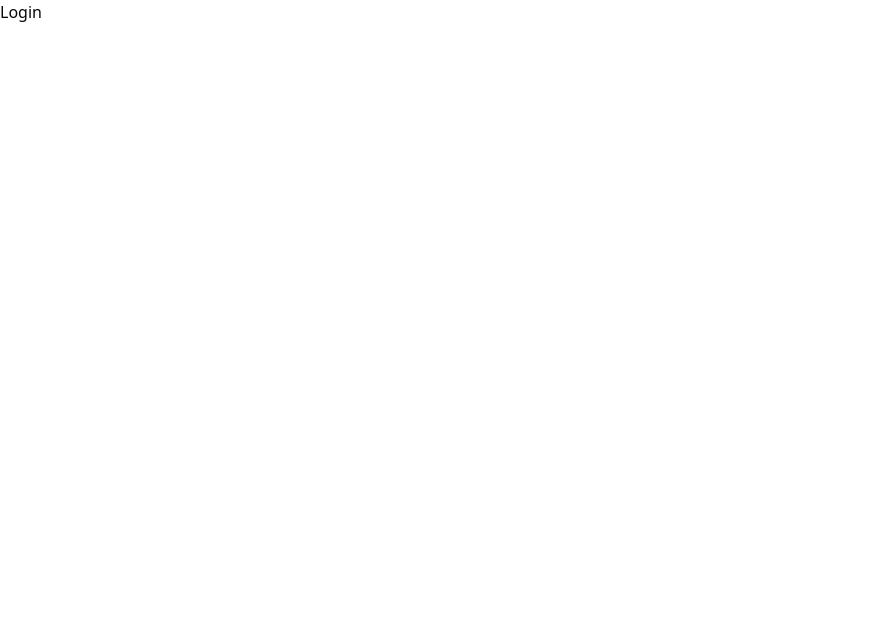
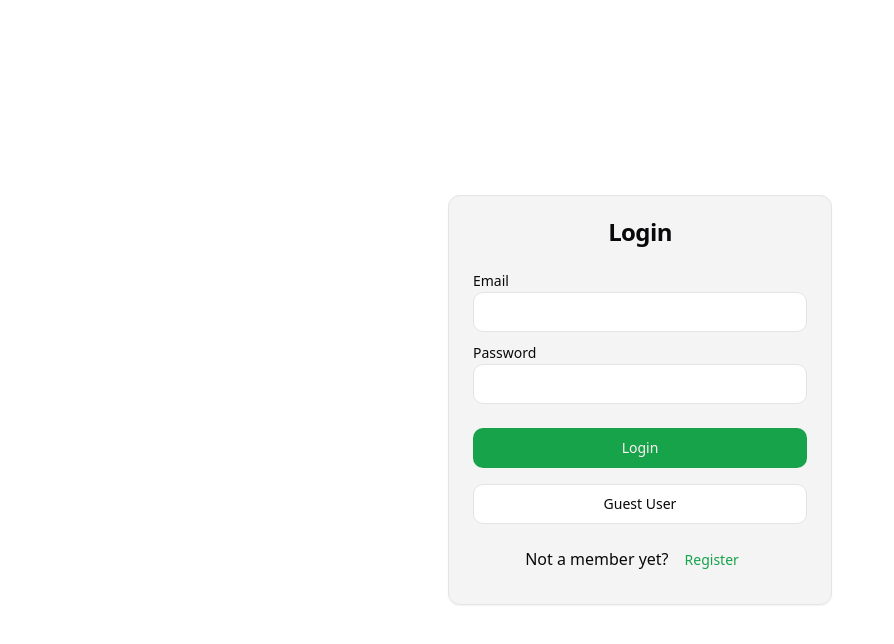
Before and after one commit to Siwi0w0/TypeScript-E-commerce-web, a React (Vite) app: page /login in a window 1280 px wide. Shown: the top 644 px of the page, without its empty margins (0-894 px from the left). Built offline with nearby package versions, Linux system fonts and the light colour scheme.

Commit message:
update Login page

```diff
--- a/package.json
+++ b/package.json
@@ -12,6 +12,7 @@
   "dependencies": {
     "@radix-ui/react-checkbox": "^1.0.4",
     "@radix-ui/react-dropdown-menu": "^2.0.6",
+    "@radix-ui/react-icons": "^1.3.0",
     "@radix-ui/react-label": "^2.0.2",
     "@radix-ui/react-select": "^2.0.0",
     "@radix-ui/react-separator": "^1.0.3",
--- a/src/App.tsx
+++ b/src/App.tsx
@@ -18,7 +18,8 @@ import { loader as singleProductLoader } from './pages/SingleProduct';
 
 //actions
 import {action as registerUser} from './pages/Register';
-
+import {action as loginUser} from './pages/Login';
+import {store} from './store'
 
 const router = createBrowserRouter([
   {
@@ -72,7 +73,8 @@ const router = createBrowserRouter([
   {
     path:'/login',
     element: <Login />,
-    errorElement: <Error />
+    errorElement: <Error />,
+    action: loginUser(store)
   },
   {
     path:'/register',
--- a/src/components/SubmitBtn.tsx
+++ b/src/components/SubmitBtn.tsx
@@ -1,7 +1,17 @@
+import { useNavigation } from 'react-router-dom';
+import { Button } from '@/components/ui/button';
+import { ReloadIcon } from '@radix-ui/react-icons';
 
-function SubmitBtn() {
+// just in case to change the style of the button
+function SubmitBtn({text, className}:{text:string;className?:string}) {
+  const navigation = useNavigation();
+  const isSubmitting = navigation.state === 'submitting';
   return (
-    <div>Butotn</div>
+    <Button type='submit' className={className} disabled={isSubmitting}>{isSubmitting?
+      (<span className='flex'>
+        <ReloadIcon className='mr-2 h-4 w-4 animate-spin'/>Submitting...
+      </span>):(text)
+    }</Button>
   )
 }
 
--- a/src/features/user/userSlice.ts
+++ b/src/features/user/userSlice.ts
@@ -29,7 +29,7 @@ const userSlice = createSlice({
     loginUser:(state, action:PayloadAction<User>)=>{
       const user = action.payload;
       state.user = user;
-      localStorage.setItem('user', JSON.stringify('user'))
+      localStorage.setItem('user', JSON.stringify(user))
 
       if(user.username === 'demo user'){
         toast({description: 'Welcome Guest User!'});
@@ -46,3 +46,6 @@ const userSlice = createSlice({
 });
 
 export default userSlice.reducer;
+
+// Export the actions
+export const { loginUser, logoutUser } = userSlice.actions;
--- a/src/pages/Login.tsx
+++ b/src/pages/Login.tsx
@@ -1,8 +1,80 @@
-import React from 'react'
+import {
+  Form,
+  Link,
+  redirect,
+  type ActionFunction,
+  useNavigate,
+} from 'react-router-dom';
+import { Card, CardHeader, CardContent, CardTitle } from '@/components/ui/card';
+import { Button } from '@/components/ui/button';
+import { SubmitBtn, FormInput } from '@/components';
+import { customFetch } from '@/utils';
+import { toast } from '@/components/ui/use-toast';
+import { type ReduxStore } from '@/store';
+import  {loginUser}  from '@/features/user/userSlice';
+import { useAppDispatch } from '@/hooks';
+import { AxiosResponse } from 'axios';
+
+
+export const action = (store:ReduxStore):ActionFunction => async({request}):Promise<Response | null>=>{
+  const formData = await request.formData();
+  const data = Object.fromEntries(formData);
+  try{
+
+    const response:AxiosResponse = await customFetch.post('/auth/local', data);
+    const username = response.data.user.username;
+    const jwt = response.data.jwt;
+    store.dispatch(loginUser({username,jwt}));
+
+    return redirect('/');
+  }catch(error){
+    console.log(error);
+    toast({description: 'Login failed.'})
+    return null
+  }
+}
 
 function Login() {
+  const dispatch = useAppDispatch();
+  const navigate = useNavigate();
+
+  const loginAsGuestUser = async():Promise<void> =>{
+    try{
+      const response:AxiosResponse = await customFetch.post('/auth/local', {
+        identifier: 'test@test.com',
+        password: 'secret',
+      });
+      const username = response.data.user.username;
+      const jwt = response.data.jwt;
+      dispatch(loginUser({ username, jwt }));
+      navigate('/');
+    } catch(error) {
+      console.log(error);
+      toast({description:'Login failed.'});
+    }
+}
   return (
-    <div>Login</div>
+       <section className='h-screen grid place-items-center'>
+      <Card className='w-96 bg-muted'>
+        <CardHeader>
+          <CardTitle className='text-center'>Login</CardTitle>
+        </CardHeader>
+        <CardContent>
+          <Form method='post'>
+            <FormInput type='email' name='email' />
+            <FormInput type='password' name='password' />
+            <SubmitBtn text='Login' className='w-full mt-4' />
+            <Button type='button' variant='outline' onClick={loginAsGuestUser} className='w-full mt-4'>Guest User</Button>
+            <p className='text-center mt-4'>
+              Not a member yet?
+              <Button type='submit' asChild variant='link'>
+                <Link to='/login'>Register</Link>
+              </Button>
+            </p>
+          </Form>
+        </CardContent>
+      </Card>
+    </section>
   )
 }
 
--- a/src/pages/Register.tsx
+++ b/src/pages/Register.tsx
@@ -14,6 +14,7 @@ export const action:ActionFunction = async ({request}):Promise< Response | null>
   console.log(data);
 
   try {
+    await new Promise((resolve)=>setTimeout(resolve, 2000));
     const result = await customFetch.post('./auth/local/register', data);
     console.log(result);
     toast({description:'Registered'});
@@ -42,7 +43,7 @@ function Register() {
             <FormInput type='text' name='username' />
             <FormInput type='email' name='email' />
             <FormInput type='password' name='password' />
-            <Button type='submit' variant='default' className='w-full mt-4'>Submit</Button>
+            <SubmitBtn text='Register' className='w-full mt-4' />
             <p className='text-center mt-4'>
               Already a member?
               <Button type='submit' asChild variant='link'>
```
Also changed, not shown: 1 other file (tests, documents, lock files or other folders).
